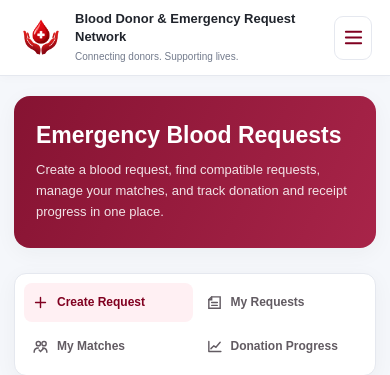
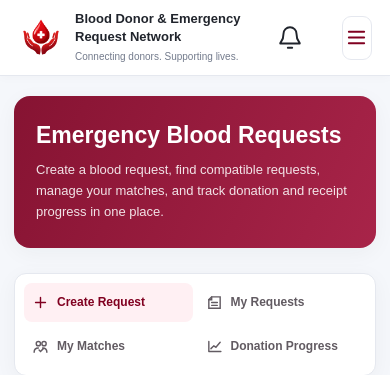
Before and after one commit to f25ari0994-boop/blood-donor-network, a Flask app: page /request in a window 390 px wide. Shown: the top 375 px of the page. Run offline with Flask 3, Linux system fonts and the light colour scheme; the visitor is signed in with stand-in values (Sample User, id 1); data that the repository does not hold is empty; some libraries are stand-ins or nearby versions.

Commit message:
Keep notification bell outside mobile hamburger navigation

```diff
--- a/templates/emergency.html
+++ b/templates/emergency.html
@@ -129,6 +129,18 @@
             color: var(--primary);
         }
 
+        .header-actions {
+            display: flex;
+            align-items: center;
+            gap: 8px;
+            margin-left: auto;
+            margin-right: 8px;
+        }
+
+        .header-actions a {
+            flex: 0 0 auto;
+        }
+
         .menu-toggle {
             display: none;
             width: 43px;
@@ -982,6 +994,28 @@
                 <span>Connecting donors. Supporting lives.</span>
             </span>
         </a>
+
+        <div class="header-actions">
+<a
+    href="{{ url_for('notifications') }}"
+    aria-label="Notifications{% if notification_unread_count %}, {{ notification_unread_count }} unread{% endif %}"
+    title="Notifications{% if notification_unread_count %} ({{ notification_unread_count }} unread){% endif %}"
+    style="position:relative; display:inline-flex; align-items:center; justify-content:center; width:38px; height:38px; vertical-align:middle;"
+>
+    <svg viewBox="0 0 24 24" width="26" height="26" fill="none"
+         stroke="currentColor" stroke-width="1.8"
+         stroke-linecap="round" stroke-linejoin="round"
+         aria-hidden="true">
+        <path d="M18 8a6 6 0 0 0-12 0c0 7-3 7-3 9h18c0-2-3-2-3-9"/>
+        <path d="M10 21h4"/>
+    </svg>
+    {% if notification_unread_count > 0 %}
+        <span style="position:absolute; top:-3px; right:-4px; min-width:18px; height:18px; padding:0 3px; display:flex; align-items:center; justify-content:center; border-radius:999px; background:#dc2626; color:#fff; font-size:10px; line-height:1; font-weight:800; border:2px solid #fff;">
+            {{ notification_unread_count if notification_unread_count < 100 else '99+' }}
+        </span>
+    {% endif %}
+</a>
+        </div>
 
         <button
             class="menu-toggle"
@@ -1005,25 +1039,7 @@
             <a href="{{ url_for('request_blood') }}" class="active">Emergency Request</a>
             <a href="{{ url_for('donor_list') }}">Donor Directory</a>
 <a href="{{ url_for('profile') }}">Profile</a>
-<a
-    href="{{ url_for('notifications') }}"
-    aria-label="Notifications{% if notification_unread_count %}, {{ notification_unread_count }} unread{% endif %}"
-    title="Notifications{% if notification_unread_count %} ({{ notification_unread_count }} unread){% endif %}"
-    style="position:relative; display:inline-flex; align-items:center; justify-content:center; width:38px; height:38px; margin-left:8px; vertical-align:middle;"
->
-    <svg viewBox="0 0 24 24" width="26" height="26" fill="none"
-         stroke="currentColor" stroke-width="1.8"
-         stroke-linecap="round" stroke-linejoin="round"
-         aria-hidden="true">
-        <path d="M18 8a6 6 0 0 0-12 0c0 7-3 7-3 9h18c0-2-3-2-3-9"/>
-        <path d="M10 21h4"/>
-    </svg>
-    {% if notification_unread_count > 0 %}
-        <span style="position:absolute; top:-3px; right:-4px; min-width:18px; height:18px; padding:0 3px; display:flex; align-items:center; justify-content:center; border-radius:999px; background:#dc2626; color:#fff; font-size:10px; line-height:1; font-weight:800; border:2px solid #fff;">
-            {{ notification_unread_count if notification_unread_count < 100 else '99+' }}
-        </span>
-    {% endif %}
-</a>
+
         </nav>
 
     </div>
```
